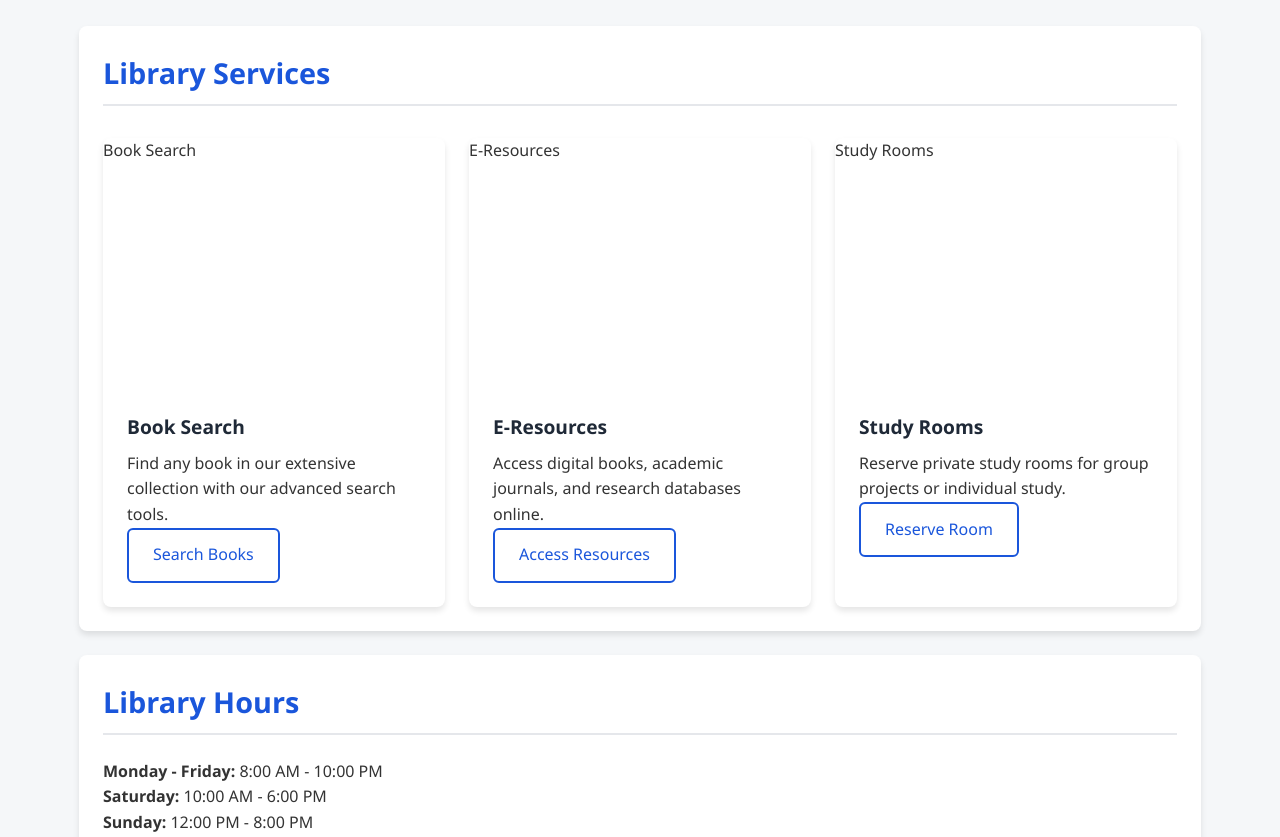
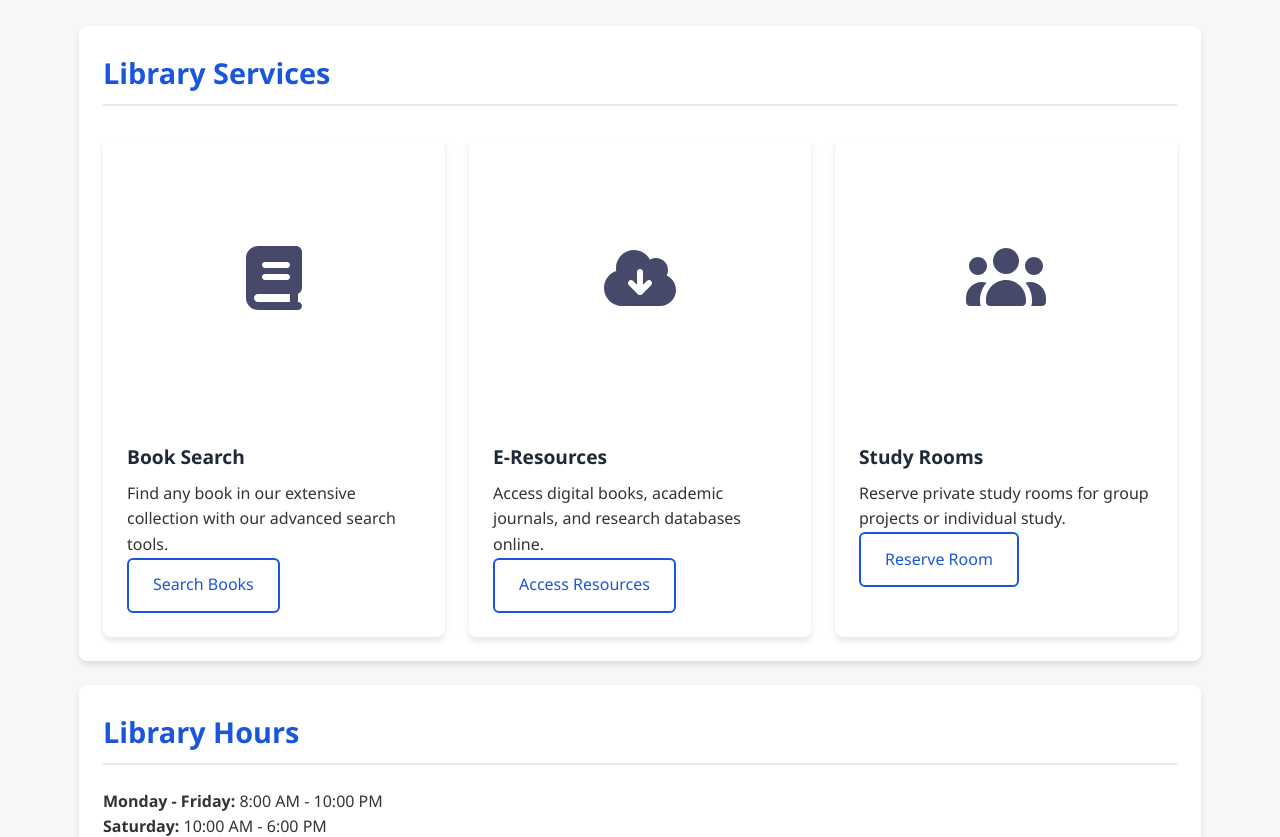
Before and after one commit to ritikakandare12/LibraryStaticWebsite, a plain HTML site: page index.html in a window 1280 px wide. Shown: the part 660-1497 px from the top of the page. Drawn offline with Linux system fonts and the light colour scheme.

Commit message:
made some changes

```diff
--- a/index.html
+++ b/index.html
@@ -26,8 +26,12 @@
     <div class="card">
       <h2 class="section-title">Library Services</h2>
       <div class="book-grid">
-        <div class="book-card">
-          <div class="book-img">Book Search</div>
+
+        <!-- Book Search -->
+        <div class="book-card ">
+          <div class="book-img service-icon">
+            <img src="images\book_icon.svg" alt="Book Search">
+          </div>
           <div class="book-content">
             <h3 class="book-title">Book Search</h3>
             <p>Find any book in our extensive collection with our advanced search tools.</p>
@@ -35,8 +39,11 @@
           </div>
         </div>
 
-        <div class="book-card">
-          <div class="book-img">E-Resources</div>
+        <!-- E-Resources -->
+        <div class="book-card ">
+          <div class="book-img service-icon">
+            <img src="images\cloud-arrow-down-solid-full.svg" alt="E-Resources">
+          </div>
           <div class="book-content">
             <h3 class="book-title">E-Resources</h3>
             <p>Access digital books, academic journals, and research databases online.</p>
@@ -44,14 +51,18 @@
           </div>
         </div>
 
+        <!-- Study Rooms -->
         <div class="book-card">
-          <div class="book-img">Study Rooms</div>
+          <div class="book-img service-icon">
+            <img src="images\users-solid-full.svg" alt="Study Rooms">
+          </div>
           <div class="book-content">
             <h3 class="book-title">Study Rooms</h3>
             <p>Reserve private study rooms for group projects or individual study.</p>
             <a href="#" class="btn btn-outline">Reserve Room</a>
           </div>
         </div>
+
       </div>
     </div>
 
--- a/script.js
+++ b/script.js
@@ -1,5 +1,5 @@
 document.addEventListener('DOMContentLoaded', () => {
-  // Load borrowed & history from localStorage
+  //Load borrowed & history from localStorage
   let borrowedBooks = JSON.parse(localStorage.getItem('borrowedBooks')) || [];
   let historyBooks = JSON.parse(localStorage.getItem('historyBooks')) || [];
 
@@ -8,7 +8,7 @@ document.addEventListener('DOMContentLoaded', () => {
     localStorage.setItem('historyBooks', JSON.stringify(historyBooks));
   }
 
-  // --- Borrow Books (catalog.html) ---
+  //Borrow Books in catalog.html
   const borrowButtons = document.querySelectorAll('.book-card .btn:not([disabled])');
   borrowButtons.forEach(button => {
     button.addEventListener('click', function () {
@@ -17,7 +17,7 @@ document.addEventListener('DOMContentLoaded', () => {
       const authorElement = card.querySelector('.book-author');
       const bookAuthor = authorElement ? authorElement.textContent.replace('by ', '') : "Unknown";
 
-      // Prevent duplicate borrowing
+      //Prevent duplicate borrowing
       if (!borrowedBooks.find(b => b.title === bookTitle)) {
         borrowedBooks.push({
           title: bookTitle,
@@ -27,7 +27,7 @@ document.addEventListener('DOMContentLoaded', () => {
         });
         saveData();
 
-        // ✅ Update UI immediately
+        //Update UI immediately
         const status = card.querySelector('.book-status');
         if (status) {
           status.textContent = "Borrowed";
@@ -45,7 +45,7 @@ document.addEventListener('DOMContentLoaded', () => {
     });
   });
 
-  // --- Display Borrowed Books (account.html) ---
+  //Borrowed Books in account.html
   const borrowedTable = document.querySelector('#borrowed-books');
   if (borrowedTable) {
     borrowedBooks.forEach(book => {
@@ -59,7 +59,7 @@ document.addEventListener('DOMContentLoaded', () => {
       `;
       borrowedTable.appendChild(row);
 
-      // Handle Return
+      //Return book
       row.querySelector('.btn-danger').addEventListener('click', () => {
         borrowedBooks = borrowedBooks.filter(b => b.title !== book.title);
         historyBooks.push({
@@ -69,12 +69,12 @@ document.addEventListener('DOMContentLoaded', () => {
         saveData();
         row.remove();
         alert(`You have returned "${book.title}".`);
-        location.reload(); // refresh to update history
+        location.reload();
       });
     });
   }
 
-  // --- Display Borrowing History (account.html) ---
+  //Borrowing History in account.html
   const historyTable = document.querySelector('#history-books');
   if (historyTable) {
     historyBooks.forEach(book => {
@@ -89,7 +89,7 @@ document.addEventListener('DOMContentLoaded', () => {
     });
   }
 
-  // --- Contact Form (contact.html) ---
+  //Contact Form
   const contactForm = document.querySelector('#contact-form');
   if (contactForm) {
     contactForm.addEventListener('submit', function (e) {
@@ -99,7 +99,7 @@ document.addEventListener('DOMContentLoaded', () => {
     });
   }
 
-  // --- Book Search (catalog.html) ---
+  //Book Search in catalog.html
   const searchBox = document.querySelector('#search-box');
   if (searchBox) {
     searchBox.addEventListener('input', function () {
--- a/style.css
+++ b/style.css
@@ -390,3 +390,23 @@ footer {
   font-size: 1.2rem;
   margin-bottom: 1.5rem;
 }
+/* Service icons inside homepage cards */
+.service-icon {
+  display: flex;
+  justify-content: center;
+  align-items: center;
+  margin: 15px 0;
+}
+
+.service-icon img {
+  width: 80px;
+  height: 80px;
+  object-fit: contain;
+  filter: invert(25%) sepia(80%) saturate(200%) hue-rotate(200deg);
+  transition: transform 0.3s ease, filter 0.3s ease;
+}
+
+.service-icon img:hover {
+  transform: scale(1.1);
+  filter: invert(20%) sepia(100%) saturate(300%) hue-rotate(190deg);
+}
```
Also changed, not shown: images/book-solid-full.svg (added), images/book_icon.svg (added), images/cloud-arrow-down-solid-full.svg (added), images/users-solid-full.svg (added).
